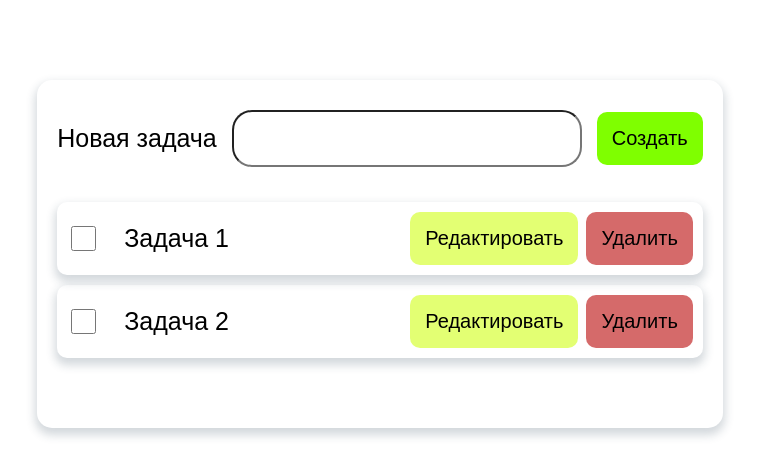
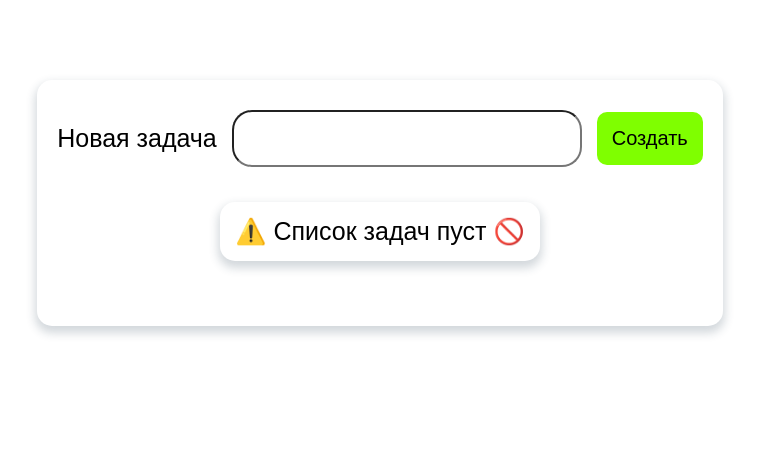
Before and after one commit to NicoMSK/ToDo-React, a React (Vite) app: page / in a window 1280 px wide. Shown: the top 476 px of the page, without its empty margins (260-1019 px from the left). Built offline with nearby package versions, Linux system fonts and the light colour scheme.

Commit message:
feat: Add the ability to save tasks to local Storage

```diff
--- a/src/App.tsx
+++ b/src/App.tsx
@@ -1,20 +1,27 @@
-import { useState } from "react";
+import { useState, useEffect } from "react";
 import { CreateTodo, type CreateTodoProps } from "./CreateTodo";
 import { TodoItem } from "./TodoItem";
 
+type Todo = {
+  id: number;
+  title: string;
+  isComplite: boolean;
+}
+
 export function App() {
-  const [todos, setTodos] = useState([
-    {
-      id: 1,
-      title: "Задача 1",
-      isComplite: false,
-    },
-    {
-      id: 2,
-      title: "Задача 2",
-      isComplite: false,
-    },
-  ]);
+  const [todos, setTodos] = useState<Todo[]>(() => {
+    try {
+      const rawTodos = localStorage.getItem('todos');
+      return rawTodos ? JSON.parse(rawTodos) : [];
+    } catch (error) {
+      console.error('Не удалось выполнить парсинг задач из localStorage: ', error);
+      return [];
+    }
+  });
+
+  useEffect(() => {
+    localStorage.setItem('todos', JSON.stringify(todos))
+  }, [todos])
 
   const onCreateTodo: CreateTodoProps["onCreateTodo"] = (title: string) => {
     if (title.trim().length > 0) {
--- a/src/index.css
+++ b/src/index.css
@@ -134,10 +134,4 @@ body {
   height: 25px;
   flex: 1 0 auto;
   accent-color: #C56FFF;
-
 }
-
-.todo__checkbox:checked {
-  font-weight: 700;
-  text-decoration: line-through;
-}
```
Also changed, not shown: prettier.config.js (added, +8 -0 lines), src/CreateTodo.tsx (+12 -3 lines).
